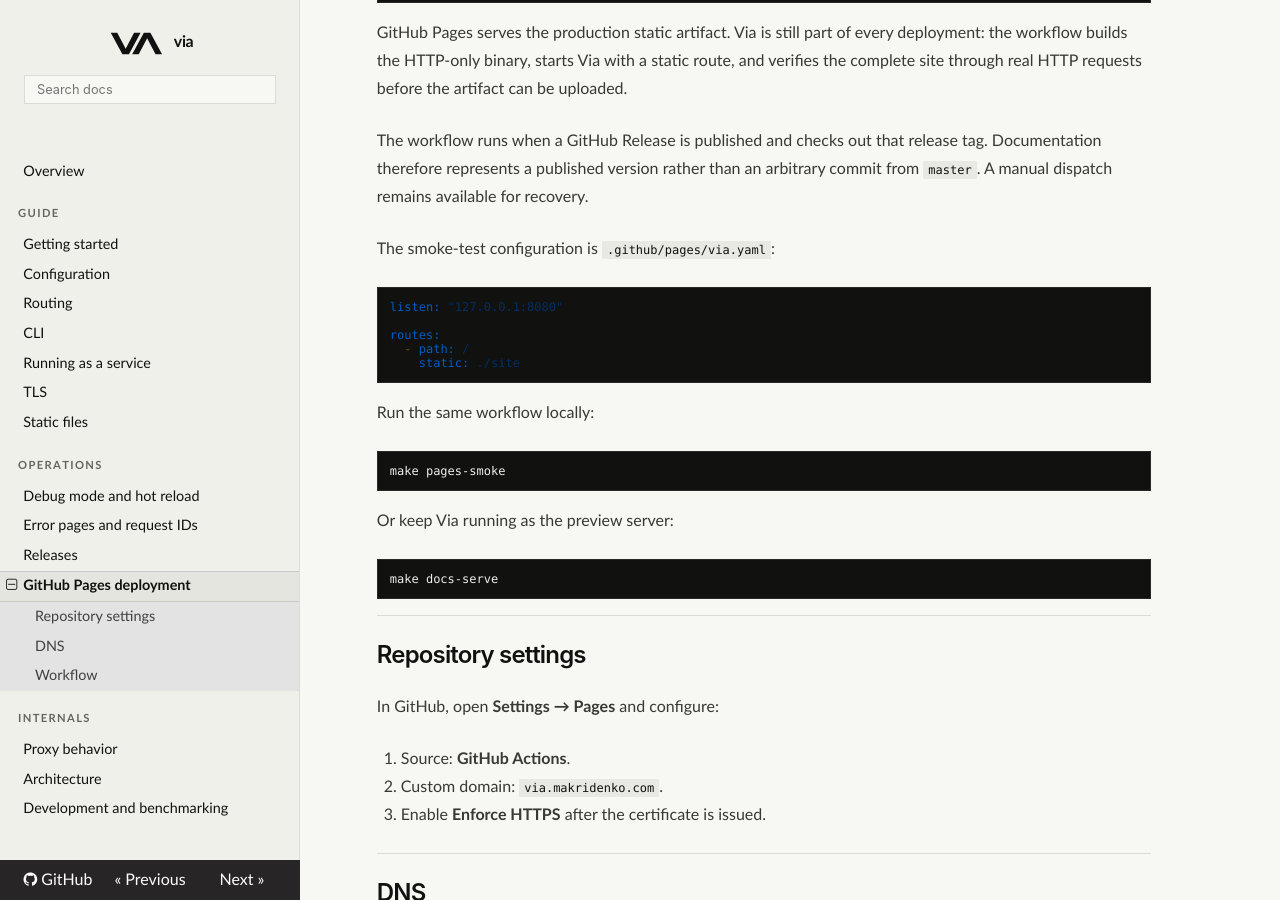
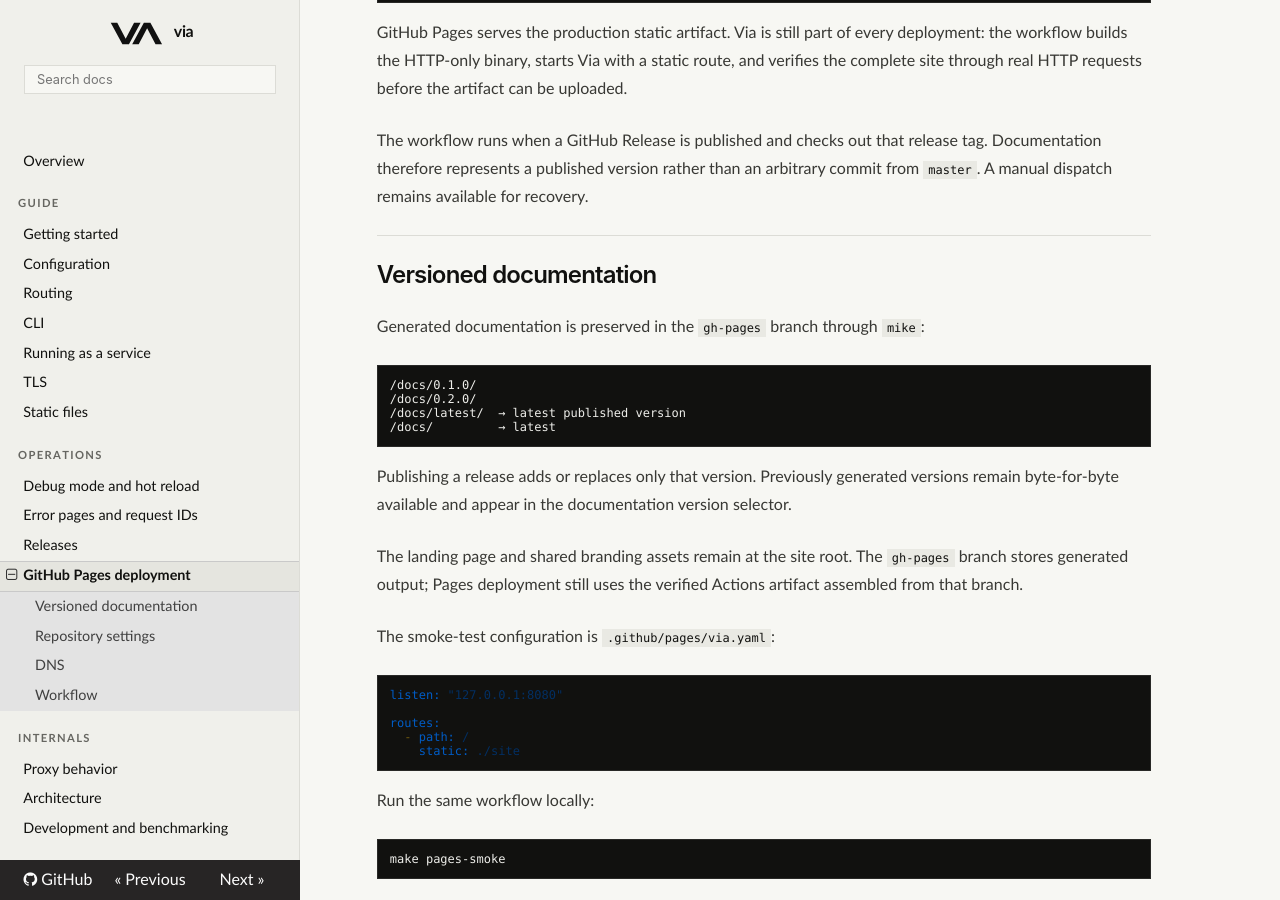
Before and after one commit to mkrdnk/via, an MkDocs documentation site: the page built from docs/deployment.md, in a window 1280 px wide and 900 px high, scrolled down 463 px. Built offline with MkDocs 1.6.1, drawn with Linux system fonts in a browser that asks for light colours; nearby versions of some CDN libraries; some of the changed text lies outside the part shown.

Commit message:
docs: preserve versioned release documentation

````diff
--- a/docs/deployment.md
+++ b/docs/deployment.md
@@ -15,6 +15,26 @@ The workflow runs when a GitHub Release is published and checks out that
 release tag. Documentation therefore represents a published version rather
 than an arbitrary commit from `master`. A manual dispatch remains available
 for recovery.
+
+## Versioned documentation
+
+Generated documentation is preserved in the `gh-pages` branch through
+`mike`:
+
+```text
+/docs/0.1.0/
+/docs/0.2.0/
+/docs/latest/  → latest published version
+/docs/         → latest
+```
+
+Publishing a release adds or replaces only that version. Previously generated
+versions remain byte-for-byte available and appear in the documentation
+version selector.
+
+The landing page and shared branding assets remain at the site root. The
+`gh-pages` branch stores generated output; Pages deployment still uses the
+verified Actions artifact assembled from that branch.
 
 The smoke-test configuration is
 `.github/pages/via.yaml`:
@@ -67,10 +87,13 @@ DNS and certificate provisioning happen outside the repository. The committed
 1. checkout of the published release tag;
 2. Crystal and MkDocs setup;
 3. static site build;
-4. HTTP-only Via build;
-5. end-to-end requests through Via;
-6. Pages artifact upload;
-7. deployment to the `github-pages` environment.
+4. versioned MkDocs deployment into the local `gh-pages` branch;
+5. landing page composition;
+6. HTTP-only Via build;
+7. end-to-end requests through Via;
+8. persistence of the generated versions to `gh-pages`;
+9. Pages artifact upload;
+10. deployment to the `github-pages` environment.
 
 GitHub Pages itself cannot execute the Via binary. Production bytes are served
 by GitHub's Pages infrastructure; Via provides the canonical local server and
````
Also changed, not shown: 4 other files.
